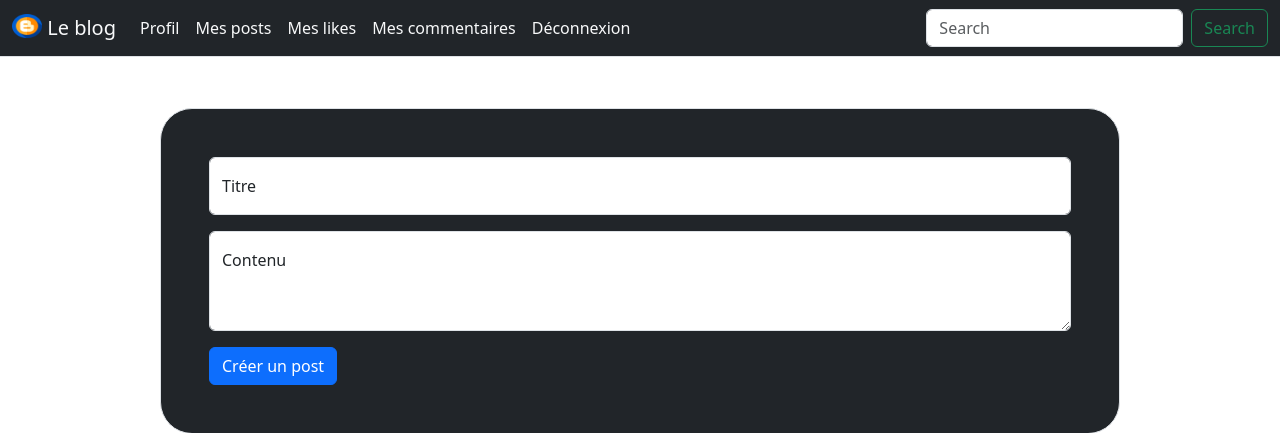
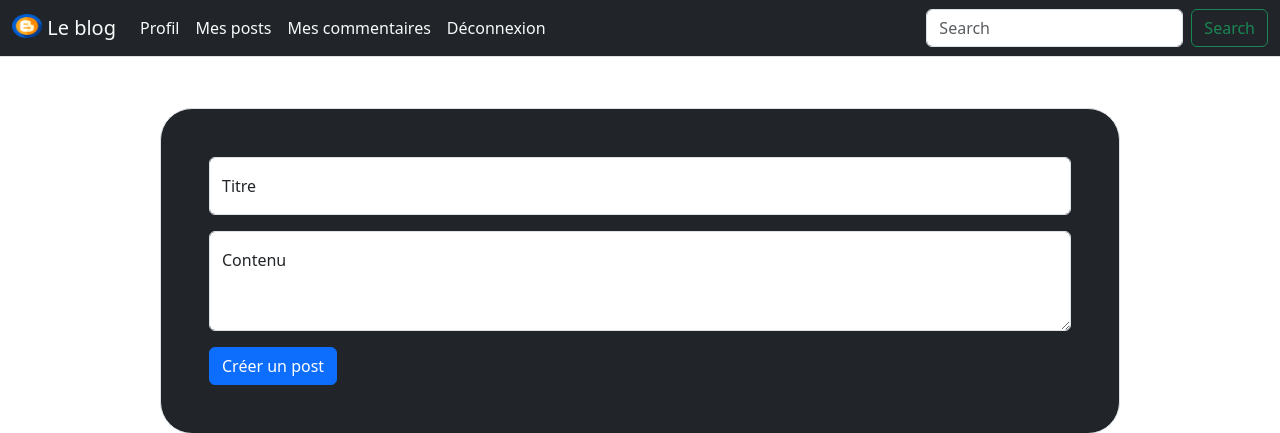
Before and after one commit to Evann45/Dev_web, a Flask app: page /creer_post in a window 1280 px wide. Shown: the top 433 px of the page. Run offline with Flask 2, Linux system fonts and the light colour scheme; a user stored in the database is signed in; some libraries are stand-ins or nearby versions.

Commit message:
Suppression like

```diff
--- a/App/templates/base.html
+++ b/App/templates/base.html
@@ -48,9 +48,6 @@
                 href="{{ url_for('mes_posts') }}">Mes posts</a>
             </li>
             <li class="nav-item">
-              <a class="nav-link text-light" href="#">Mes likes</a>
-            </li>
-            <li class="nav-item">
               <a class="nav-link text-light" href="#">Mes commentaires</a>
             </li>
             <li class="nav-item">
```
